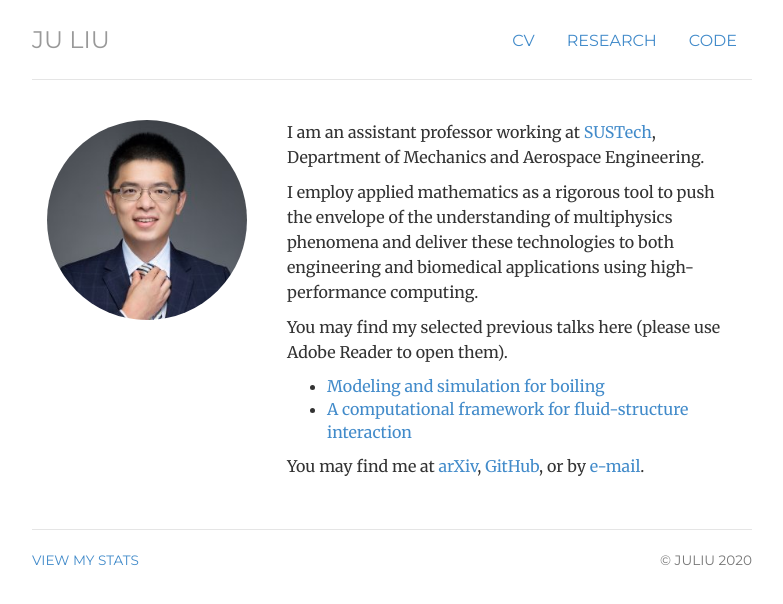
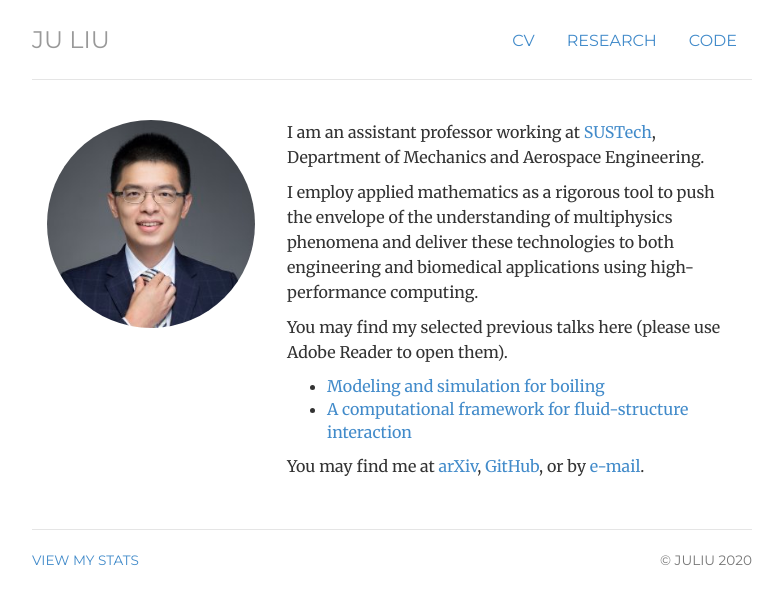
Before and after one commit to ju-liu/ju-liu.github.io, a Jekyll site: the page built from index.html, in a window 1280 px wide. Shown: the top 604 px of the page, without its empty margins (248-1031 px from the left). Built offline with Jekyll 4.4.1, drawn with Linux system fonts in a browser that asks for light colours; nearby versions of some CDN libraries; library files that are not in the unit come from our copies; comment, search, counter and statistics services are not loaded.

Commit message:
slightly larger profile

```diff
--- a/index.html
+++ b/index.html
@@ -10,7 +10,7 @@ description:
 <div class="row marketing">
   <div class="col-sm-4">
     <img  class="img-circle avatar" alt="Ju Liu"
-    src="img/juliu_profile_2020.png" style="width:200px;height:200px;">
+    src="img/juliu_profile_2020.png" style="width:208px;height:208px;">
   </div>
   <div itemscope itemtype="http://data-vocabulary.org/Person" class="col-sm-8">
     <p>I am an <span itemprop="title">assistant professor</span> working at <a
```
